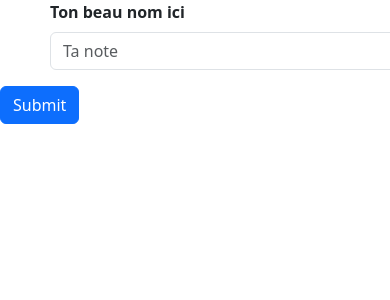
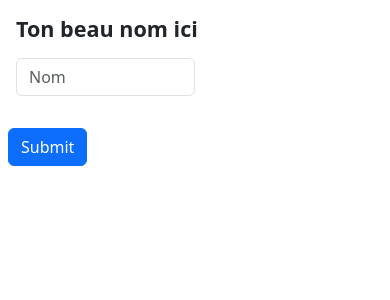
Before and after one commit to jay-roe/VoyageDuVin, a Django app: page /polls/1 in a window 390 px wide; the page is wider, and only the part inside the window is pictured. Shown: the top 300 px of that part. Run offline with Django 4.2, Linux system fonts and the light colour scheme; data that the repository does not hold is empty; parts of the project's set-up code (start-up, migrations or seed data) failed here and were passed over.

Commit message:
Added bootstrap flex to make ui more responsive

```diff
--- a/polls/forms.py
+++ b/polls/forms.py
@@ -8,13 +8,11 @@ class WineScoreForm(forms.Form):
             self.fields[f'wine{i+1}'] = forms.FloatField(min_value=0, max_value=10, step_size=0.01)
             self.fields[f'wine{i+1}'].widget.attrs.update({
                 "placeholder": "Ta note",
-                "class": "form-control",
-                "style": "width: 100px;margin-left:50px"
+                "class": "form-control w-50 ms-2 me-2",
             })
 
     name = forms.CharField(max_length=100)
     name.widget.attrs.update({
-        "placeholder": "Ta note",
-        "class": "form-control",
-        "style": "width: 400px;margin-left:50px"
+        "placeholder": "Nom",
+        "class": "form-control w-50",
     })
--- a/templates/polls/index.html
+++ b/templates/polls/index.html
@@ -2,22 +2,34 @@
 
 {% block content %}
     <form method="POST">
+        <div class="p-2">
             {% csrf_token %}
             {% for field, wine, tags in form %}
                 {% if field.name == "name" %}
                     {# name field #}
-                <div class="mb-3">
-                    <label for="id_name" style="margin-left:50px" class="form-label"><b>Ton beau nom ici</b></label>
+                    <div class="d-flex flex-column gap-2 mb-4 p-2">
+                        <h4 class="fw-bold">Ton beau nom ici</h4>
                         {{ field }}
                         {{ field.errors }}
                     </div>
                 {% else %}
                     {# wine score fields #}
-                <div class="mb-3">
-                    <a data-bs-toggle="modal" data-bs-target="#wineModal{{ forloop.counter0 }}"><img src="{{ wine.image.url }}"  width="200" class="btn" type="image" alt="..."></a>
-                    <b for="{{ field.name }}" class="form-label">Vin {{ forloop.counter0 }} - {{ wine.short_name }}</b>
+                    <div class="d-flex flex-row mb-5 justify-content-center">
+                        <div id="leftSide" class="d-flex flex-column gap-4 w-50">
+                            <a data-bs-toggle="modal" data-bs-target="#wineModal{{ forloop.counter0 }}">
+                                <img
+                                    class="img-fluid"
+                                    src="{{ wine.image.url }}"
+                                />
+                            </a>
+                            <div class="d-flex w-50 align-self-center">
                                 {{ field }}
                                 {{ field.errors }}
+                            </div>
+                        </div>
+                        <div id="rightSide" class="d-flex align-self-center fw-bold">
+                            Vin {{ forloop.counter0 }} - {{ wine.short_name }}
+                        </div>
                     </div>
                     {# modal #}
                     <div class="modal fade" id="wineModal{{ forloop.counter0 }}">
@@ -44,5 +56,6 @@
                 {% endif %}
             {% endfor %}
             <button type="submit" class="btn btn-primary">Submit</button>
+        </div>
     </form>
 {% endblock %}
```
Lines whose indentation alone changed are shown as unchanged.
